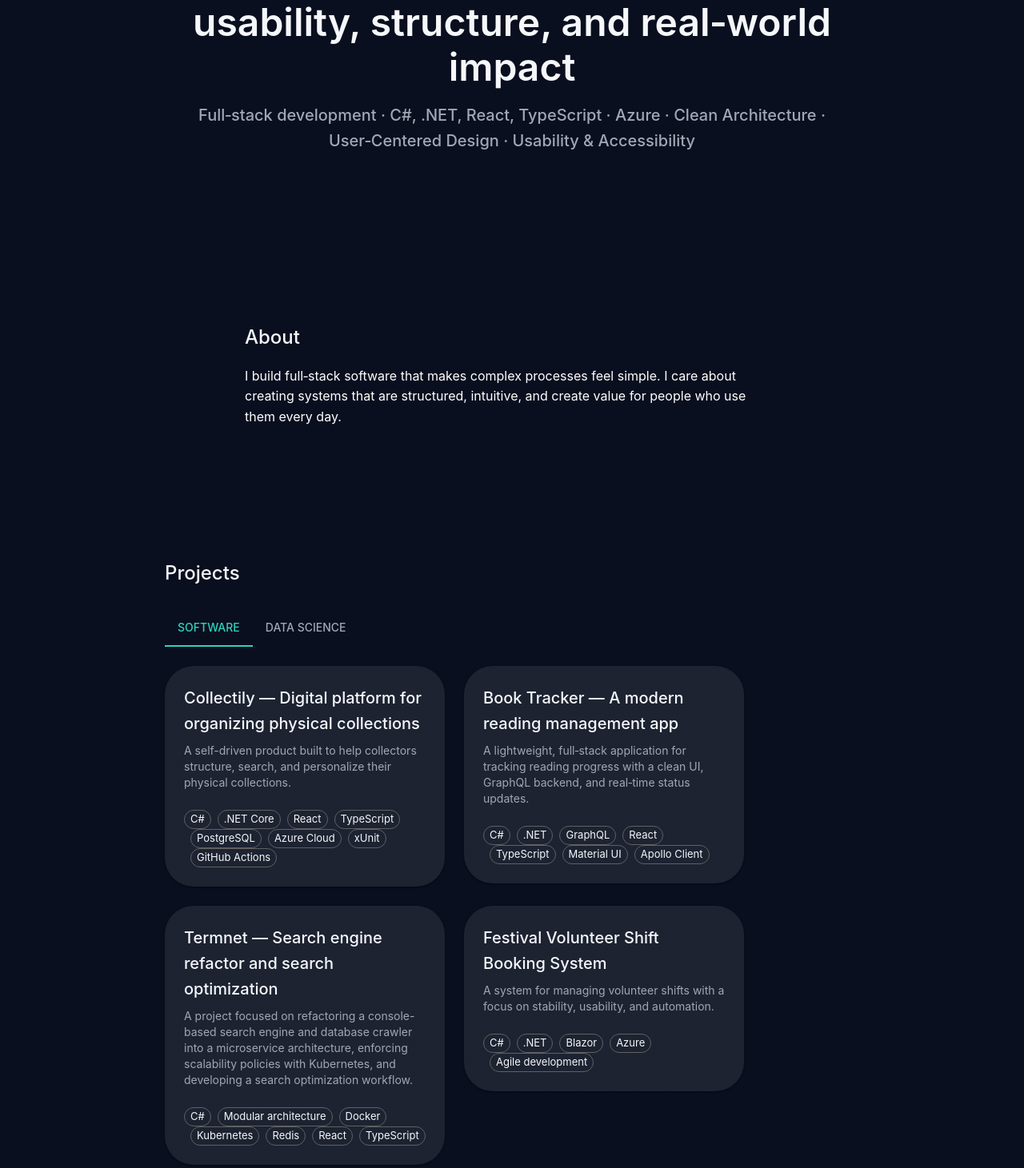
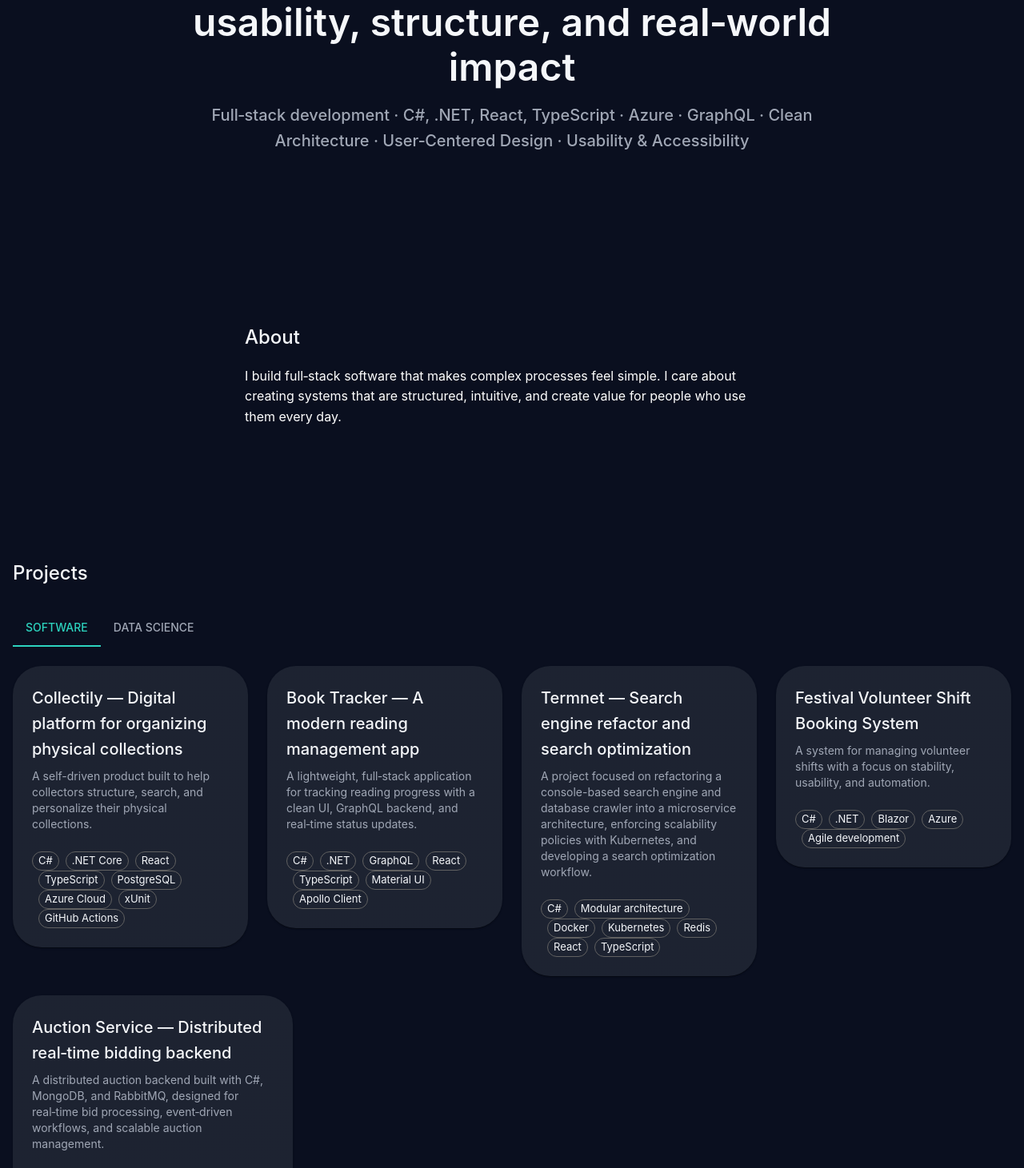
Before and after one commit to NicoSRB/Software-Engineer-Portfolio, a React (Vite) app: page / in a window 1280 px wide. Shown: the part 309-1770 px from the top of the page at 80% size. Built offline with nearby package versions, Linux system fonts and the light colour scheme.

Commit message:
Small changes to hero & added project.

```diff
--- a/src/components/Hero.tsx
+++ b/src/components/Hero.tsx
@@ -13,8 +13,9 @@ export default function Hero() {
         </Typography>
 
         <Typography variant="h6" color="text.secondary">
-          Full‑stack development · C#, .NET, React, TypeScript · Azure · Clean
-          Architecture · User‑Centered Design · Usability & Accessibility
+          Full‑stack development · C#, .NET, React, TypeScript · Azure · GraphQL
+          · Clean Architecture · User‑Centered Design · Usability &
+          Accessibility
         </Typography>
       </Stack>
     </Container>
--- a/src/components/projects/Projects.tsx
+++ b/src/components/projects/Projects.tsx
@@ -12,7 +12,7 @@ export default function Projects() {
   return (
     <section
       id="projects"
-      style={{ maxWidth: "900px", margin: "0 auto", padding: "4rem 1rem" }}
+      style={{ maxWidth: "2000px", margin: "0 auto", padding: "4rem 1rem" }}
     >
       <h2
         style={{ fontSize: "1.5rem", fontWeight: 500, marginBottom: "1.5rem" }}
```
